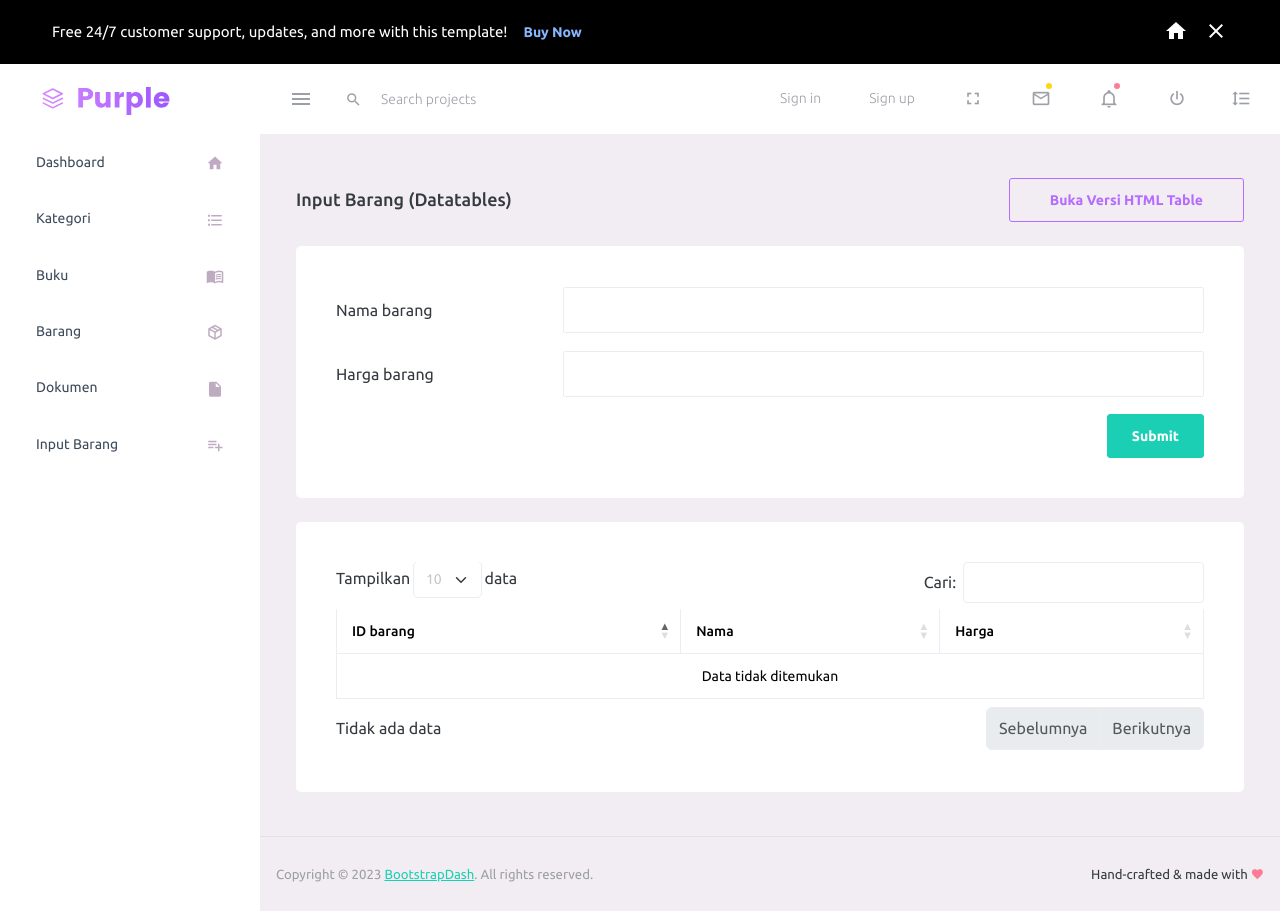
After one commit to fakeveele-crypto/workshop-framework, a Laravel app: template resources/views/inputbarang/datatables.blade.php in a window 1280 px wide. The commit adds this page. Run offline with Laravel 12, Linux system fonts and the light colour scheme; the template is opened without the code that fills it, so the values that code supplies are empty; some libraries are stand-ins or nearby versions.

Commit message:
studikasus2 dones

```diff
--- /dev/null
+++ b/resources/views/inputbarang/datatables.blade.php
@@ -0,0 +1,107 @@
+@extends('layouts.app')
+
+@section('title','Input Barang - Datatables')
+
+@push('styles')
+  <link rel="stylesheet" href="https://cdn.datatables.net/1.13.8/css/dataTables.bootstrap5.min.css">
+@endpush
+
+@section('content')
+  <div class="page-header d-flex justify-content-between align-items-center">
+    <h3 class="page-title">Input Barang (Datatables)</h3>
+    <a href="{{ route('inputbarang.html') }}" class="btn btn-outline-primary">Buka Versi HTML Table</a>
+  </div>
+
+  <div class="card mb-4">
+    <div class="card-body">
+      <form action="{{ route('inputbarang.store') }}" method="POST">
+        @csrf
+        <input type="hidden" name="redirect_to" value="datatables">
+
+        <div class="row mb-3 align-items-center">
+          <label for="nama" class="col-md-3 col-form-label">Nama barang</label>
+          <div class="col-md-9">
+            <input id="nama" name="nama" class="form-control" value="{{ old('nama') }}" required>
+          </div>
+        </div>
+
+        <div class="row mb-3 align-items-center">
+          <label for="harga" class="col-md-3 col-form-label">Harga barang</label>
+          <div class="col-md-9">
+            <input id="harga" name="harga" class="form-control" value="{{ old('harga') }}" required>
+          </div>
+        </div>
+
+        <div class="text-end">
+          <button type="button" class="btn btn-success btn-submit px-4">Submit</button>
+        </div>
+      </form>
+    </div>
+  </div>
+
+  <div class="card">
+    <div class="card-body">
+      @if(session('success'))
+        <div class="alert alert-success">{{ session('success') }}</div>
+      @endif
+
+      @if($errors->any())
+        <div class="alert alert-danger mb-3">
+          <ul class="mb-0">
+            @foreach($errors->all() as $error)
+              <li>{{ $error }}</li>
+            @endforeach
+          </ul>
+        </div>
+      @endif
+
+      <div class="table-responsive">
+        <table class="table table-bordered mb-0" id="inputBarangTable">
+          <thead>
+            <tr>
+              <th>ID barang</th>
+              <th>Nama</th>
+              <th>Harga</th>
+            </tr>
+          </thead>
+          <tbody>
+            @foreach($items as $item)
+              <tr>
+                <td>{{ $item['id_barang'] }}</td>
+                <td>{{ $item['nama'] }}</td>
+                <td>{{ $item['harga'] }}</td>
+              </tr>
+            @endforeach
+          </tbody>
+        </table>
+      </div>
+    </div>
+  </div>
+@endsection
+
+@push('scripts')
+  <script src="https://code.jquery.com/jquery-3.7.1.min.js"></script>
+  <script src="https://cdn.datatables.net/1.13.8/js/jquery.dataTables.min.js"></script>
+  <script src="https://cdn.datatables.net/1.13.8/js/dataTables.bootstrap5.min.js"></script>
+  <script>
+    $(function () {
+      $('#inputBarangTable').DataTable({
+        lengthMenu: [[5, 10, 25, 50, -1], [5, 10, 25, 50, 'Semua']],
+        pageLength: 10,
+        language: {
+          search: 'Cari:',
+          lengthMenu: 'Tampilkan _MENU_ data',
+          info: 'Menampilkan _START_ sampai _END_ dari _TOTAL_ data',
+          infoEmpty: 'Tidak ada data',
+          zeroRecords: 'Data tidak ditemukan',
+          paginate: {
+            first: 'Awal',
+            last: 'Akhir',
+            next: 'Berikutnya',
+            previous: 'Sebelumnya'
+          }
+        }
+      });
+    });
+  </script>
+@endpush
--- a/resources/views/layouts/sidebar.blade.php
+++ b/resources/views/layouts/sidebar.blade.php
@@ -30,5 +30,11 @@
 				<i class="mdi mdi-file menu-icon"></i>
 			</a>
 		</li>
+		<li class="nav-item">
+			<a class="nav-link" href="{{ route('inputbarang.html') }}">
+				<span class="menu-title">Input Barang</span>
+				<i class="mdi mdi-playlist-plus menu-icon"></i>
+			</a>
+		</li>
 	</ul>
 </nav>
--- a/routes/web.php
+++ b/routes/web.php
@@ -18,6 +18,9 @@ Route::middleware(['auth', \App\Http\Middleware\role::class])->group(function ()
     Route::resource('kategori', App\Http\Controllers\KategoriController::class);
     Route::resource('buku', App\Http\Controllers\BukuController::class);
     Route::resource('barang', App\Http\Controllers\BarangController::class);
+    Route::get('inputbarang/html', [App\Http\Controllers\InputBarangController::class, 'html'])->name('inputbarang.html');
+    Route::get('inputbarang/datatables', [App\Http\Controllers\InputBarangController::class, 'datatables'])->name('inputbarang.datatables');
+    Route::post('inputbarang', [App\Http\Controllers\InputBarangController::class, 'store'])->name('inputbarang.store');
     Route::post('barang/print-labels', [App\Http\Controllers\BarangController::class, 'printLabels'])->name('barang.print-labels');
     Route::get('/cetak-sertifikat', [App\Http\Controllers\PdfController::class, 'cetakSertifikat'])->name('cetak.sertifikat');
     Route::get('/cetak-laporan', [App\Http\Controllers\PdfController::class, 'cetakLaporan'])->name('cetak.laporan');
```
Also changed, not shown: app/Http/Controllers/InputBarangController.php (added, +53 -0 lines), resources/views/inputbarang/htmltable.blade.php (added, +80 -0 lines).
